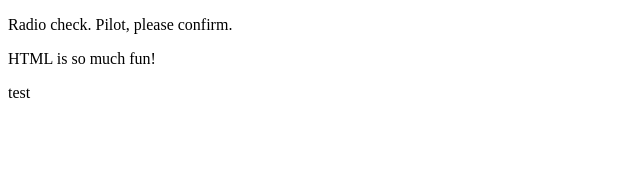
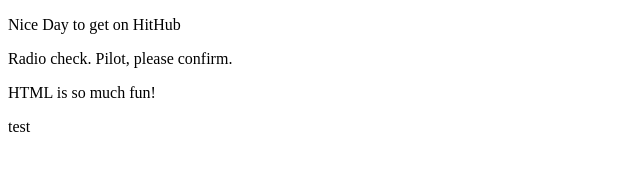
Before and after one commit to Suryavadana/Respositoylog, a plain HTML site: page index.html in a window 1280 px wide. Shown: the whole page, without its empty margins (0-640 px from the left). Drawn offline with Linux system fonts and the light colour scheme.

Commit message:
Nice Day to get on HitHub

```diff
--- a/index.html
+++ b/index.html
@@ -1,6 +1,6 @@
 <!DOCTYPE html>
 <html>
-   <body>
+   <body> <p>Nice Day to get on HitHub</p>
       <p>Radio check. Pilot, please confirm.</p>
       <p>HTML is so much fun!</p>
       <p>test</p>
```
